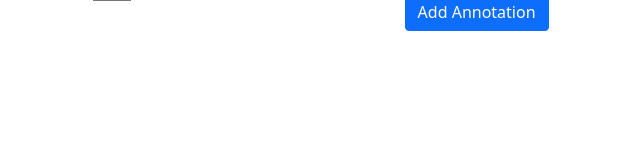
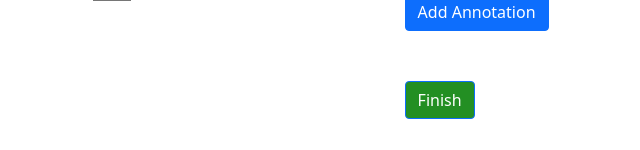
Before and after one commit to kevc528/PTVideoAnnotator, a Flask app: page /annotate/1 in a window 1280 px wide. Shown: the part 650-800 px from the top of the page, without its empty margins (581-1221 px from the left). Run offline with Flask 2, Linux system fonts and the light colour scheme.

Commit message:
finalize button

```diff
--- a/frontend/static/css/annotate.css
+++ b/frontend/static/css/annotate.css
@@ -65,6 +65,11 @@ ul {
     height: 50px;
 }
 
+#finish-button {
+    margin-top: 50px;
+    background-color: rgb(35, 143, 35);
+}
+
 .note-item:hover {
     color: blue;
     cursor: pointer;
--- a/frontend/templates/annotate.html
+++ b/frontend/templates/annotate.html
@@ -87,6 +87,9 @@
                 <textarea id="note-textarea" class="form-control" id="note" name="note" rows="4" cols="40"></textarea>
                 <button id="annotate-button" type="button" class="btn btn-primary">Add Annotation</button>
             </div>
+
+            <button id="finish-button" type="button" class="btn btn-primary">Finish</button>
+
         </div>
     </body>
 </html>
```
